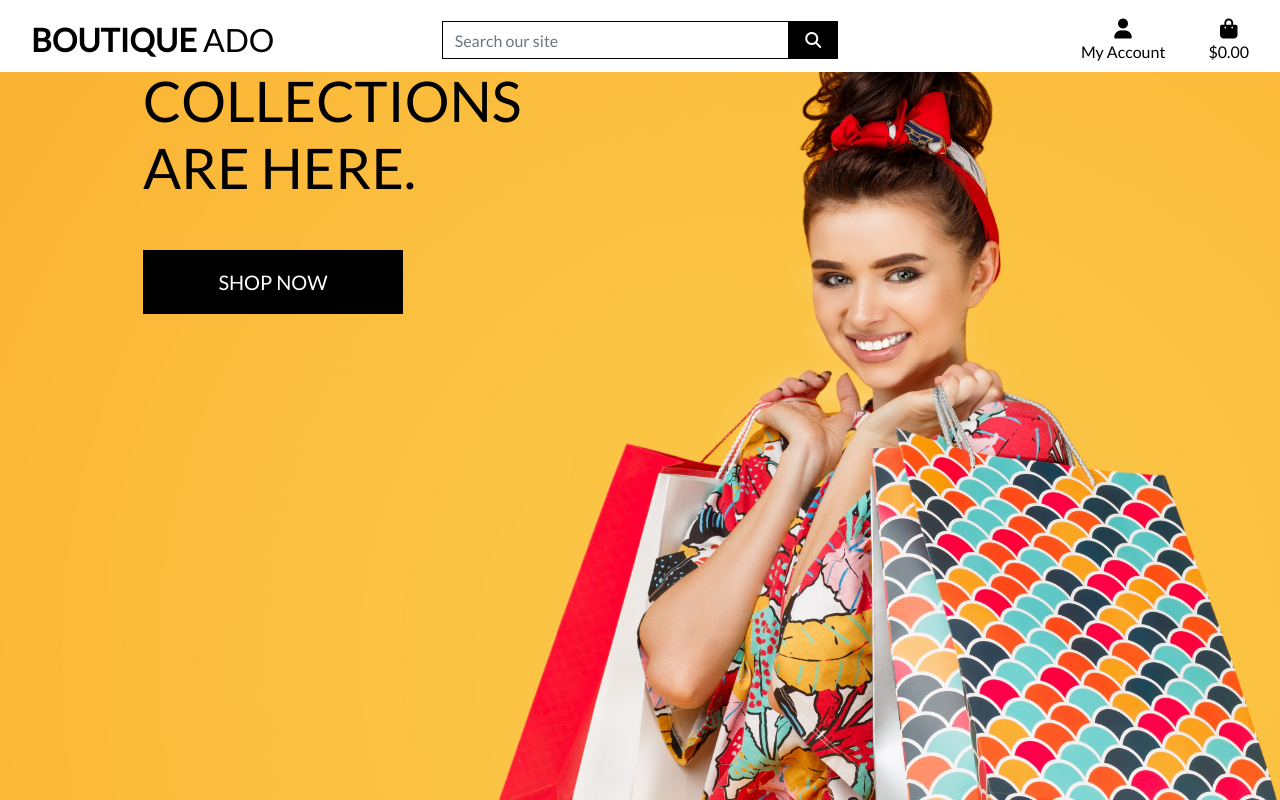
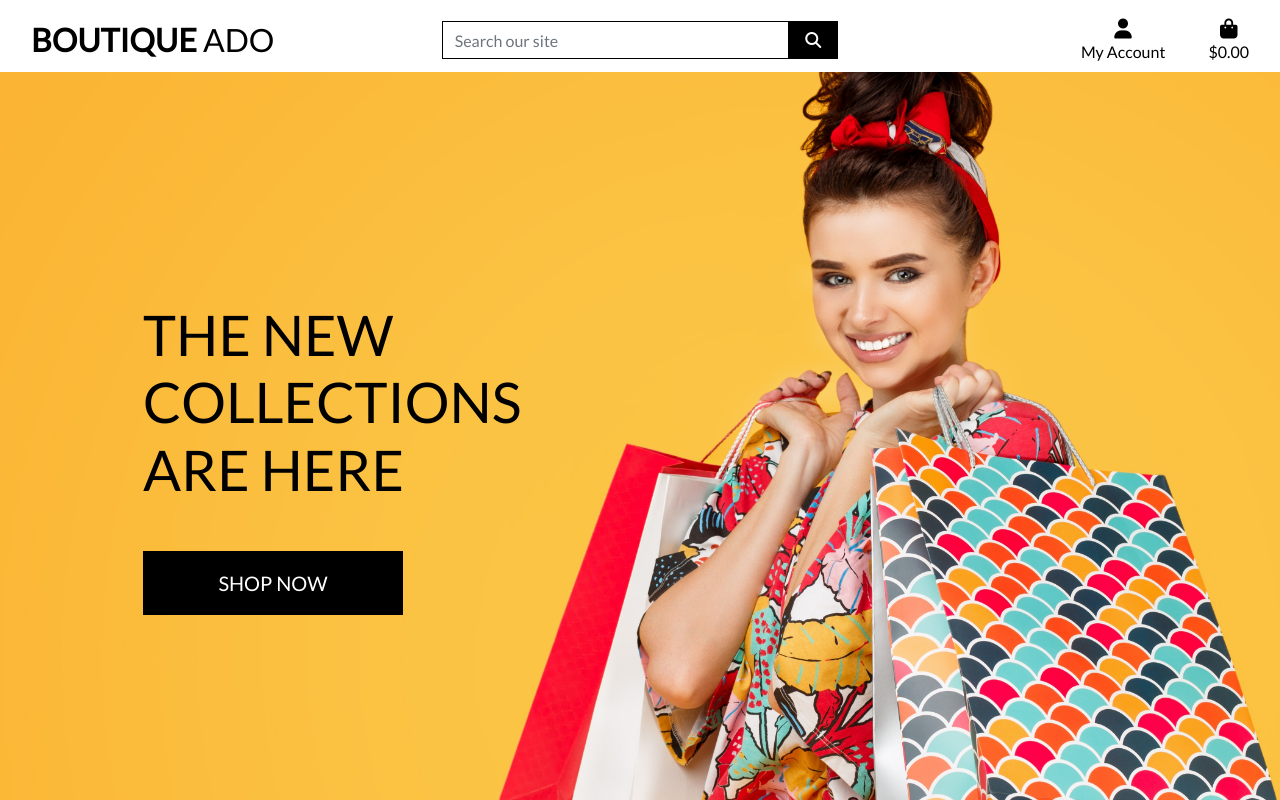
Before and after one commit to HoLaw77/Boutinque_ado, a Django app: page / in a window 1280 px wide. Run offline with Django 3.2, Linux system fonts and the light colour scheme; some libraries are stand-ins or nearby versions.

Commit message:
update index.html

```diff
--- a/templates/home/index.html
+++ b/templates/home/index.html
@@ -1,22 +1,20 @@
 {% extends "base.html" %}
 {% load static %}
 
-{% block pageheader %}
+{% block page_header %}
     <div class="container header-container">
         <div class="row">
-            <div class="col">
-
-            </div>
+            <div class="col"></div>
         </div>
     </div>
 {% endblock %}
 
 {% block content %}
     <div class="container h-100">
-        <div class="row">
+        <div class="row h-100">
             <div class="col-7 col-md-6 my-auto">
                 <h1 class="display-4 logo-font text-black">
-                    The new collections are here.
+                    The new collections are here
                 </h1>
                 <div class="my-5">
                     <h4>
```
